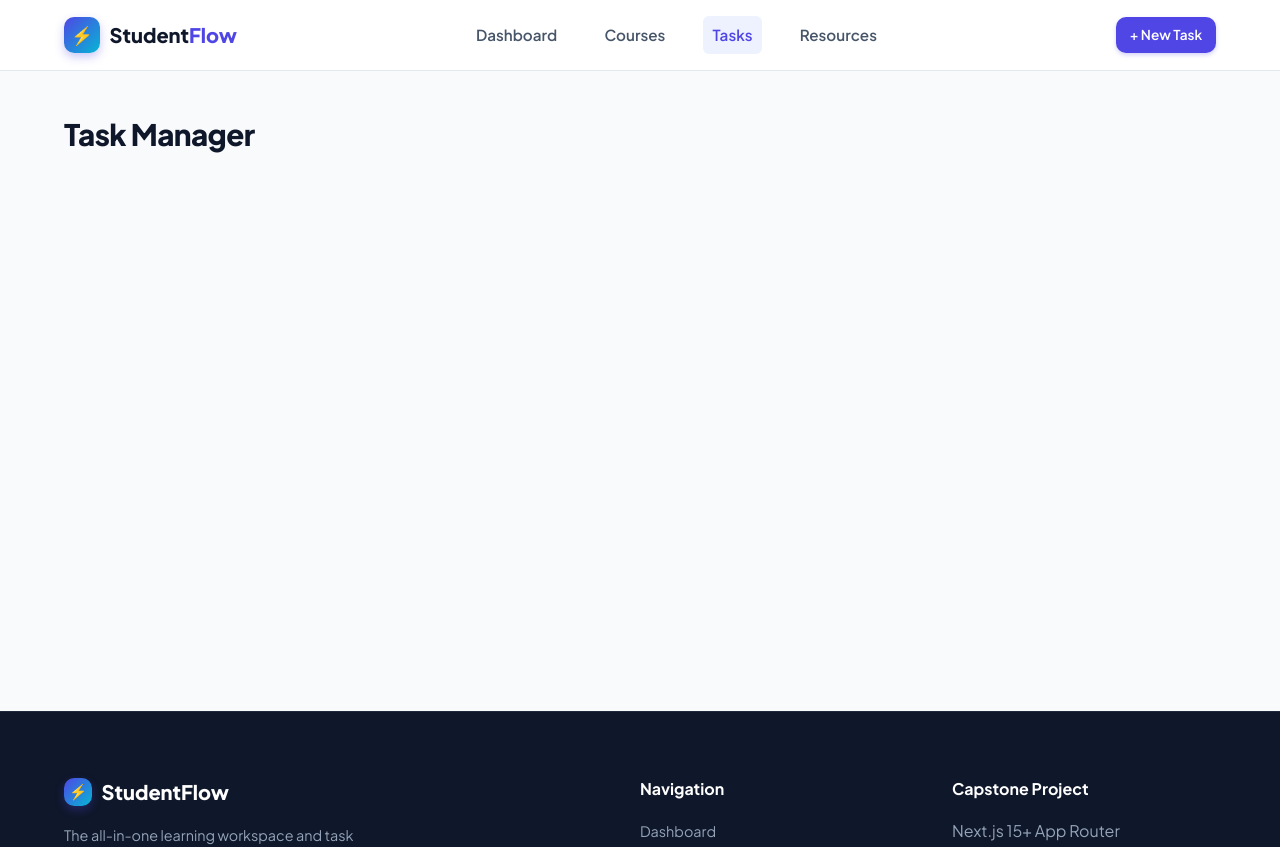
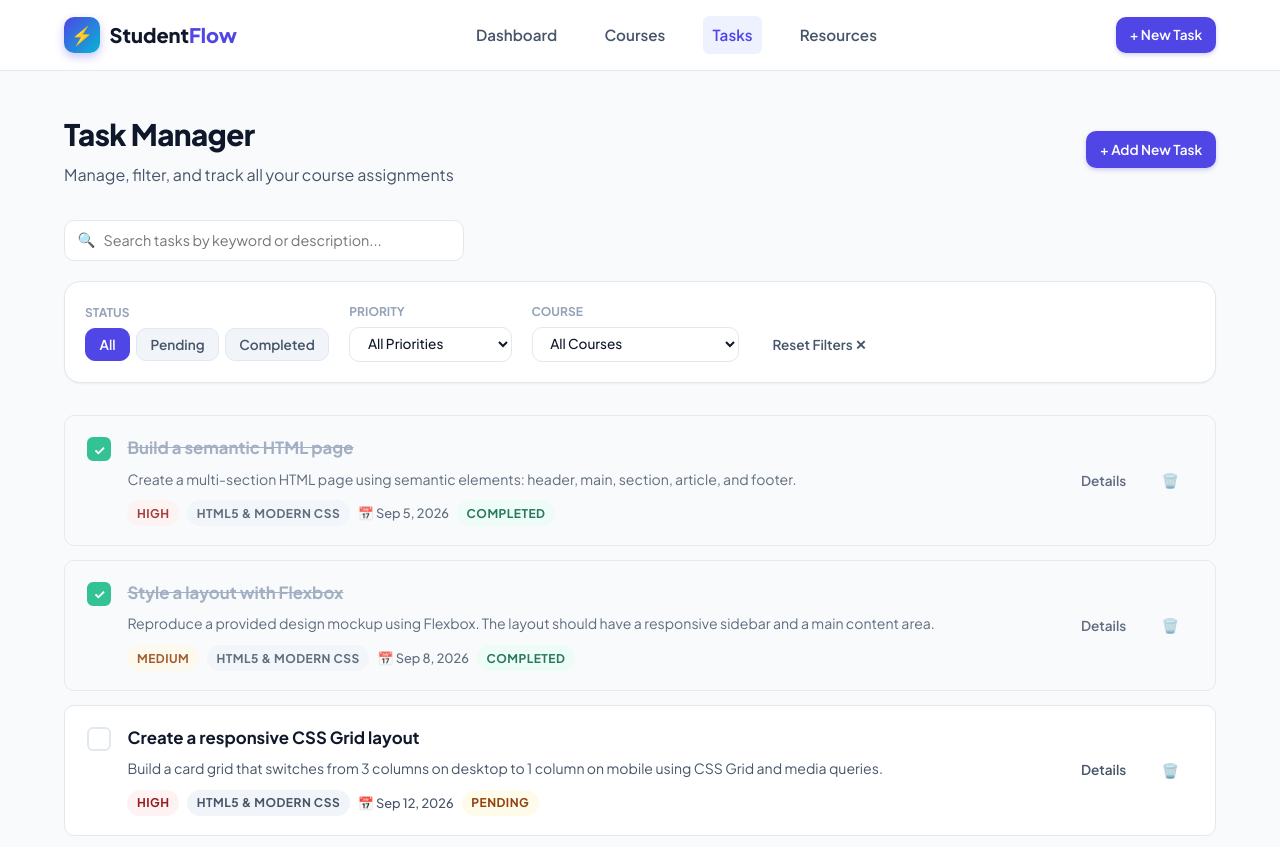
Before and after one commit to mh5034/Student-Flow, a Next.js app in the folder studentflow-starter/: page /tasks in a window 1280 px wide. Shown: the top 847 px of the page. Built offline with nearby package versions, Linux system fonts and the light colour scheme.

Commit message:
implement TasksPage, TaskFilters, and SearchBar

```diff
--- a/studentflow-starter/app/tasks/page.js
+++ b/studentflow-starter/app/tasks/page.js
@@ -1,8 +1,114 @@
+"use client";
+import SearchBar from "@/components/SearchBar";
+import TaskCard from "@/components/TaskCard";
+import TaskFilters from "@/components/TaskFilters";
+import Link from "next/link";
+import { useState } from "react";
+import { useTasks } from "@/context/TaskContext";
+import { courses } from "@/data/courses";
+
 export default function TasksPage() {
+  const { tasks, toggleTask, deleteTask } = useTasks();
+
+  const [searchQuery, setSearchQuery] = useState("");
+  const [statusFilter, setStatusFilter] = useState("all");
+  const [priorityFilter, setPriorityFilter] = useState("all");
+  const [courseFilter, setCourseFilter] = useState("all");
+
+  const filteredTasks = tasks
+    .filter((task) => {
+      if (statusFilter === "all") return true;
+      return statusFilter === task.status.toLowerCase();
+    })
+    .filter((task) => {
+      if (priorityFilter === "all") return true;
+      return priorityFilter === task.priority.toLowerCase();
+    })
+    .filter((task) => {
+      if (courseFilter === "all") return true;
+      return courseFilter === task.courseId.toLowerCase();
+    })
+    .filter(
+      (task) =>
+        task.title.toLowerCase().includes(searchQuery.toLowerCase()) ||
+        task.description.toLowerCase().includes(searchQuery.toLowerCase()),
+    );
+
+  const onReset = () => {
+    setStatusFilter("all");
+    setPriorityFilter("all");
+    setCourseFilter("all");
+    setSearchQuery("");
+  };
+
   return (
     <div className="container">
-      <h1 className="page-title">Task Manager</h1>
+      <div className="page-header">
+        <div>
+          <h1 className="page-title">Task Manager</h1>
+          <p className="page-subtitle">
+            Manage, filter, and track all your course assignments
+          </p>
+        </div>
+        <div className="page-header-actions">
+          <Link className="btn btn-primary btn-sm" href="/tasks/new">
+            + Add New Task
+          </Link>
+        </div>
+      </div>
       {/* TODO: Connect to TaskContext, SearchBar, TaskFilters, and TaskCard list */}
+      <div className="search-margin">
+        <SearchBar
+          value={searchQuery}
+          onChange={setSearchQuery}
+          placeholder="Search tasks by keyword or description..."
+        />
+      </div>
+      <TaskFilters
+        statusFilter={statusFilter}
+        setStatusFilter={setStatusFilter}
+        priorityFilter={priorityFilter}
+        setPriorityFilter={setPriorityFilter}
+        courseFilter={courseFilter}
+        setCourseFilter={setCourseFilter}
+        onReset={onReset}
+        courses={courses}
+      />
+      <div className="list-margin">
+        {filteredTasks.length > 0 ? (
+          <div>
+            {filteredTasks.map((task) => (
+              <TaskCard
+                key={task.id}
+                task={task}
+                courses={courses}
+                onToggle={toggleTask}
+                onDelete={deleteTask}
+              />
+            ))}
+          </div>
+        ) : (
+          <div className="empty-state">
+            <div className="empty-icon">🔍</div>
+            <h3>No tasks match your criteria</h3>
+            <p className="text-muted search-margin">
+              Try adjusting your filter settings or create a new task.
+            </p>
+            <button
+              onClick={() => {
+                setSearchQuery("");
+                setStatusFilter("all");
+                setPriorityFilter("all");
+                setCourseFilter("all");
+              }}
+              href="/tasks/new"
+              className="btn btn-secondary btn-sm"
+            >
+              Clear All Filters
+            </button>
+          </div>
+        )}
+      </div>
     </div>
   );
 }
--- a/studentflow-starter/components/SearchBar.js
+++ b/studentflow-starter/components/SearchBar.js
@@ -1,11 +1,20 @@
 "use client";
 
-export default function SearchBar({ value, onChange, placeholder = "Search..." }) {
+export default function SearchBar({ value, onChange, placeholder }) {
   // TODO: Build your controlled SearchBar component here
   return (
     <div className="search-bar-wrapper">
       <span className="search-icon">🔍</span>
       {/* TODO: Add input connected to value and onChange */}
+
+      <input
+        placeholder={placeholder}
+        className="search-input"
+        aria-label="Search"
+        type="text"
+        value={value}
+        onChange={(e) => onChange(event.target.value)}
+      />
     </div>
   );
 }
--- a/studentflow-starter/components/TaskCard.js
+++ b/studentflow-starter/components/TaskCard.js
@@ -7,7 +7,10 @@ export default function TaskCard({ task, courses, onToggle, onDelete }) {
   // TODO: Build your TaskCard component here
   const course = courses.find((course) => course.id === task.courseId);
   return (
-    <div key={task.id} className="task-card">
+    <div
+      key={task.id}
+      className={`task-card ${task.status === "completed" && "completed"} ${isOverdue(task) && "overdue-card"}`}
+    >
       {/* TODO: Add completion checkbox, title link, tags, priority badge, and delete button */}
       <div className="task-card-main">
         <button
--- a/studentflow-starter/components/TaskFilters.js
+++ b/studentflow-starter/components/TaskFilters.js
@@ -14,6 +14,75 @@ export default function TaskFilters({
   return (
     <div className="filters-container">
       {/* TODO: Add filter buttons & select dropdowns */}
+      <div className="filter-group">
+        <label className="filter-label">Status</label>
+        <div className="filter-buttons">
+          <button
+            value="all"
+            className={`filter-btn ${statusFilter === "all" ? "active" : ""}`}
+            onClick={(e) => setStatusFilter(e.target.value)}
+            type="button"
+          >
+            All
+          </button>
+          <button
+            value="pending"
+            className={`filter-btn ${statusFilter === "pending" ? "active" : ""}`}
+            onClick={(e) => setStatusFilter(e.target.value)}
+            type="button"
+          >
+            Pending
+          </button>
+          <button
+            value="completed"
+            className={`filter-btn ${statusFilter === "completed" ? "active" : ""}`}
+            onClick={(e) => setStatusFilter(e.target.value)}
+            type="button"
+          >
+            Completed
+          </button>
+        </div>
+      </div>
+      <div className="filter-group">
+        <label className="filter-label">Priority</label>
+        <select
+          value={priorityFilter}
+          onChange={(e) => setPriorityFilter(e.target.value)}
+          className="filter-select"
+        >
+          <option value="all">All Priorities</option>
+          <option value="high">High Priorities</option>
+          <option value="medium">Medium Priorities</option>
+          <option value="low">Low Priorities</option>
+        </select>
+      </div>
+      <div className="filter-group">
+        <label className="filter-label">Course</label>
+        <select
+          value={courseFilter}
+          onChange={(e) => {
+            setCourseFilter(e.target.value);
+          }}
+          className="filter-select"
+        >
+          <option value="all">All Courses</option>
+          {courses.map((course) => (
+            <option key={course.id} value={course.id}>
+              {course.title}
+            </option>
+          ))}
+        </select>
+      </div>
+      <div className="filter-group filter-reset-group">
+        <label className="filter-label">&nbsp;</label>
+        <button
+          onClick={() => onReset()}
+          type="button"
+          className="btn btn-ghost btn-sm"
+        >
+          Reset Filters ✕
+        </button>
+      </div>
     </div>
   );
 }
```
Also changed, not shown: studentflow-starter/app/courses/page.js (+7 -12 lines).
